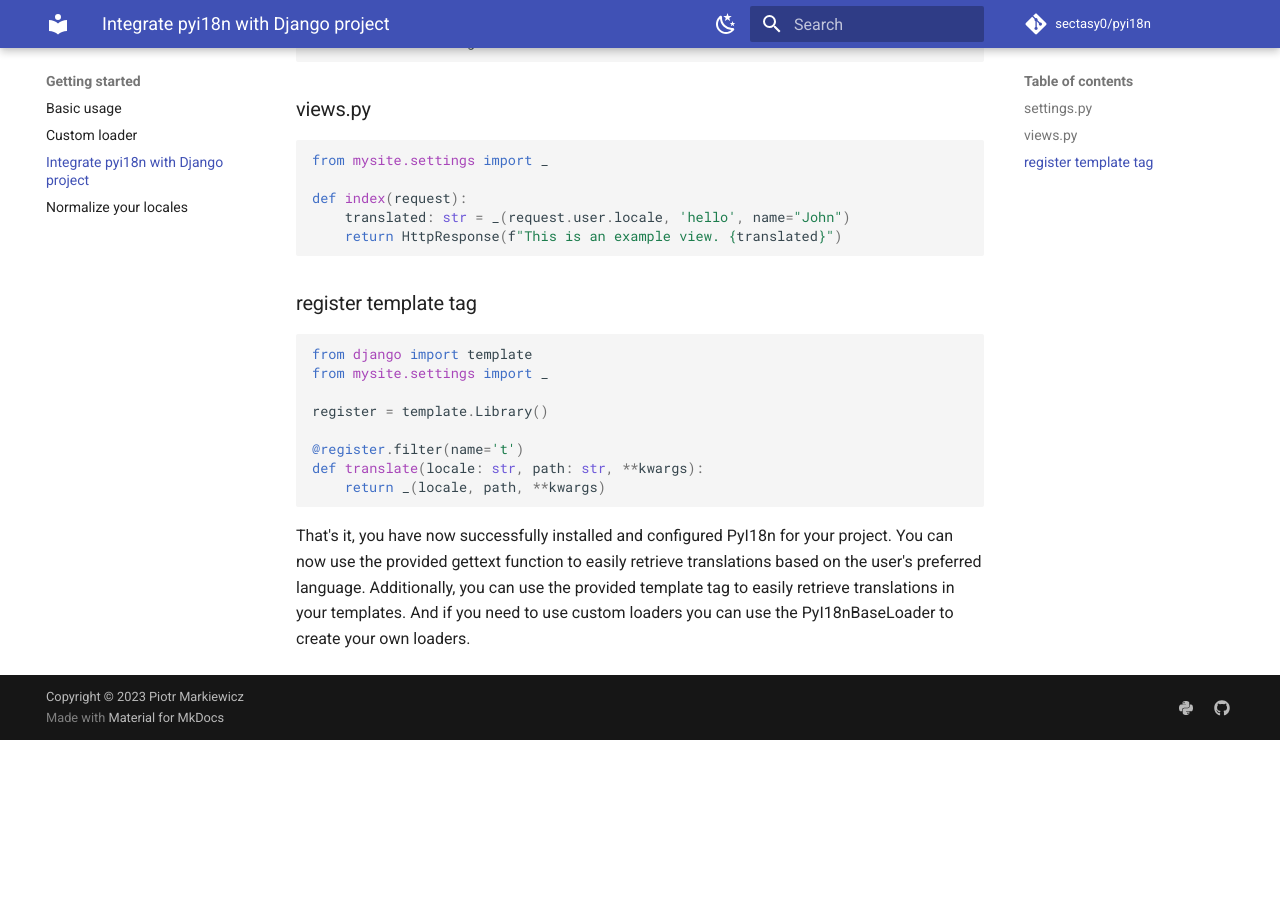
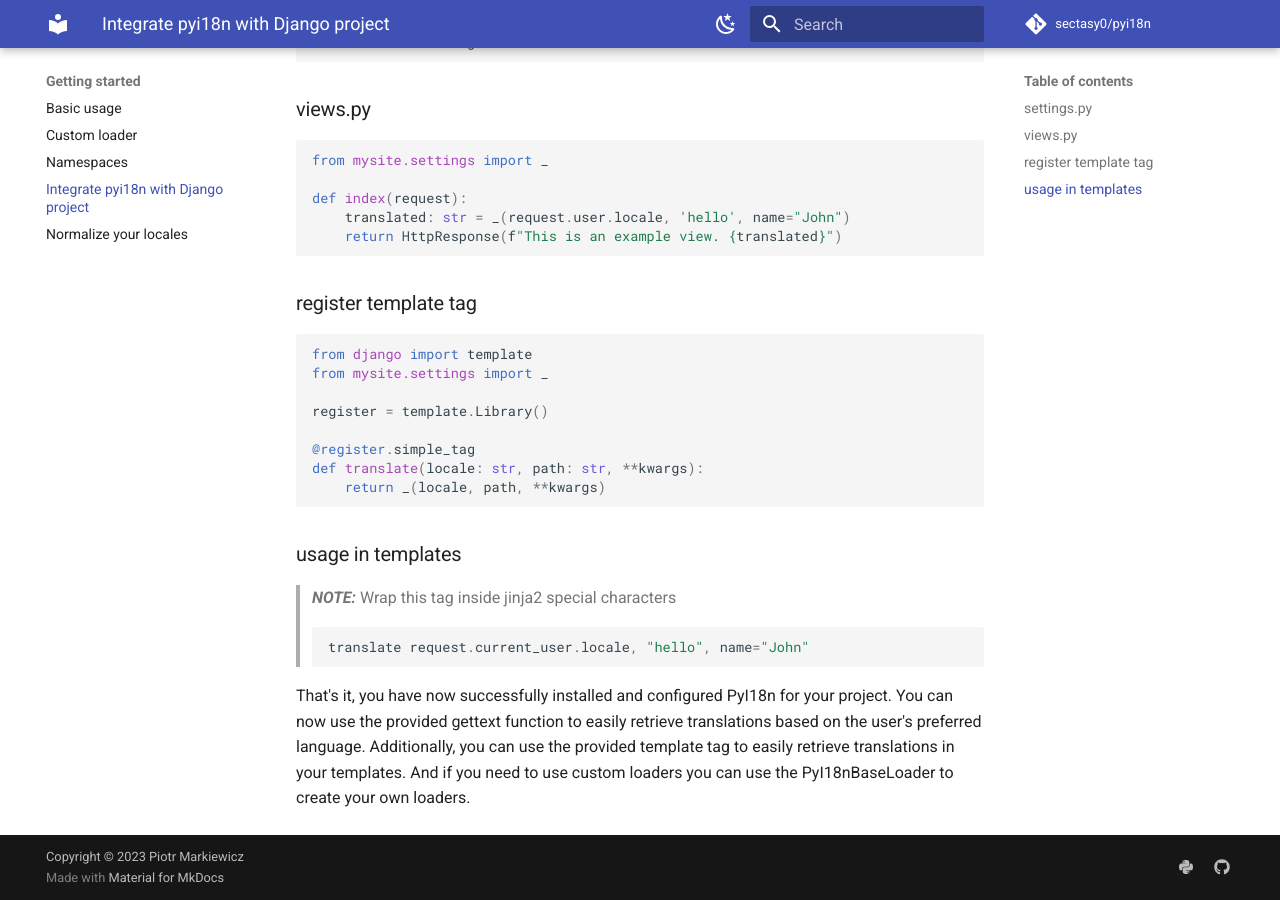
Before and after one commit to sectasy0/pyi18n, an MkDocs documentation site: the page built from docs/started/use-in-django.md, in a window 1280 px wide and 900 px high, scrolled down 603 px. Built offline with MkDocs 1.6.1 and Material for MkDocs 9.7.7, drawn with Linux system fonts in a browser that asks for light colours; comment, search, counter and statistics services are not loaded; the version menu is left out; before the commit the page ends 1343 px from its top, so only the background shows below that.

Commit message:
docs: :memo: add namespaces.md, update release history

````diff
--- a/docs/started/use-in-django.md
+++ b/docs/started/use-in-django.md
@@ -1,4 +1,3 @@
-
 To integrate pyi18n into your Django project, you will need to first add a locale field to your user model class. This field will store the user's preferred language, which will be used to retrieve the appropriate translations from the locales directory.
 
 Next, you will need to configure pyi18n in your settings.py file by creating an instance of the PyI18n class and specifying the available languages. You can also create a gettext function for ease of use.
@@ -30,9 +29,16 @@ from mysite.settings import _
 
 register = template.Library()
 
-@register.filter(name='t')
+@register.simple_tag
 def translate(locale: str, path: str, **kwargs):
     return _(locale, path, **kwargs)
 ```
 
+### usage in templates
+
+> **_NOTE:_**  Wrap this tag inside jinja2 special characters
+```python
+translate request.current_user.locale, "hello", name="John"
+```
+
 That's it, you have now successfully installed and configured PyI18n for your project. You can now use the provided gettext function to easily retrieve translations based on the user's preferred language. Additionally, you can use the provided template tag to easily retrieve translations in your templates. And if you need to use custom loaders you can use the PyI18nBaseLoader to create your own loaders.
--- a/mkdocs.yml
+++ b/mkdocs.yml
@@ -54,6 +54,7 @@ nav:
   - Getting started:
     - Basic usage: 'started/basic-usage.md'
     - Custom loader: 'started/custom-loader.md'
+    - Namespaces: 'started/namespaces.md'
     - Integrate pyi18n with Django project: 'started/use-in-django.md'
     - Normalize your locales: 'started/normalization.md'
   - Code Reference:
````
Also changed, not shown: docs/started/namespaces.md (added, +30 -0 lines).
